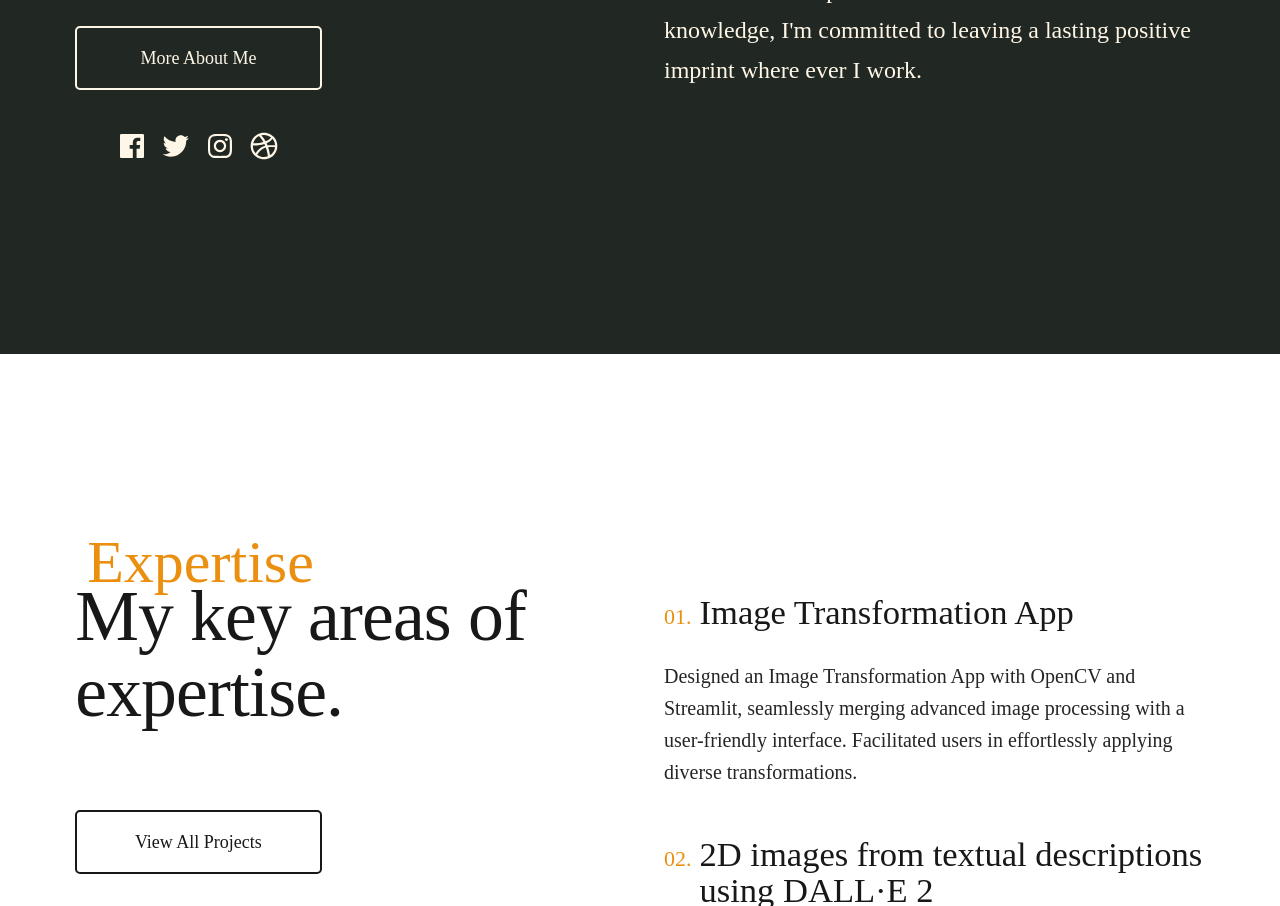
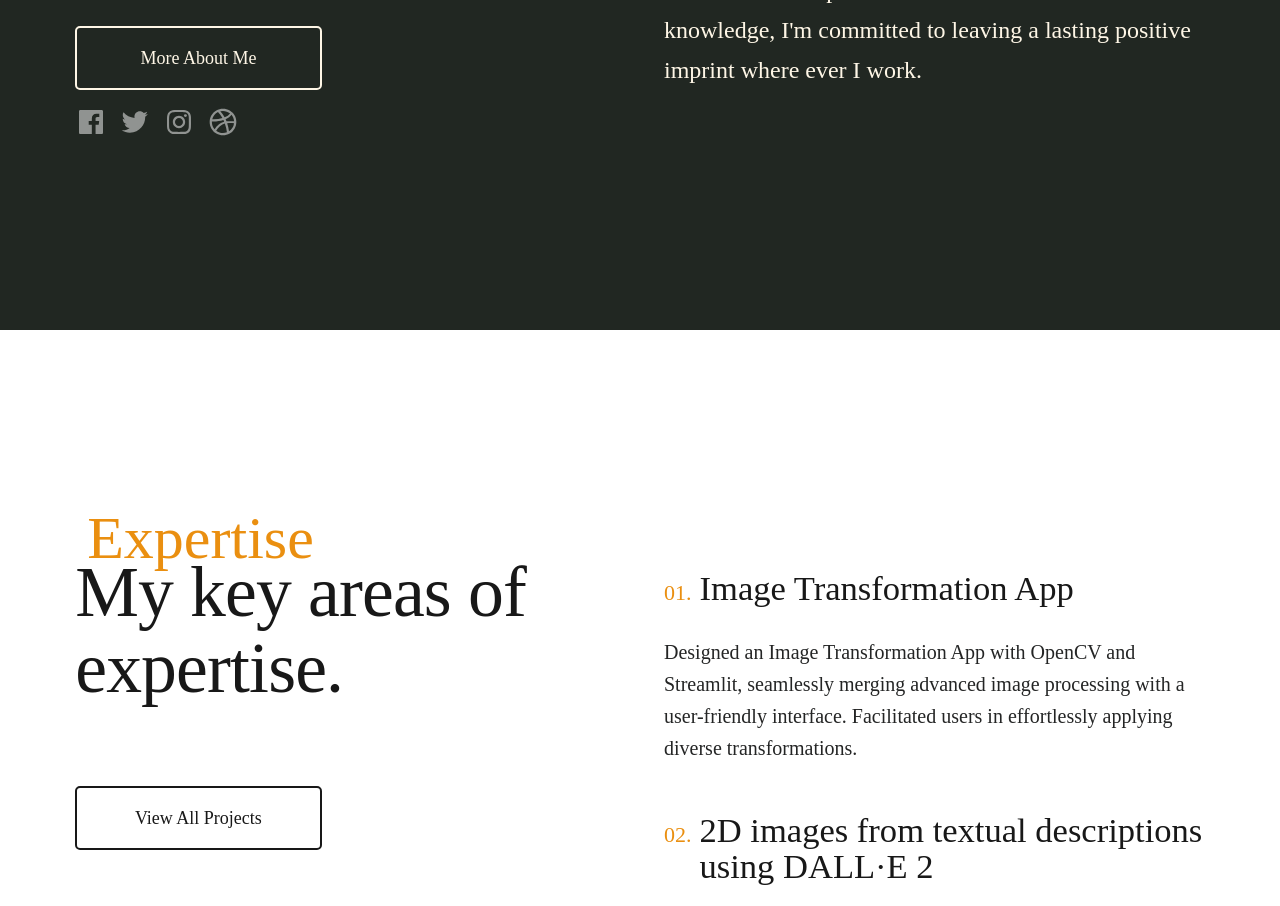
Before and after one commit to Pratiks-Patil/Pratik-s-Portfolio, a plain HTML site: page index.html in a window 1280 px wide. Shown: the part 1318-2224 px from the top of the page. Drawn offline with Linux system fonts and the light colour scheme.

Commit message:
Add files via upload

```diff
--- a/index.html
+++ b/index.html
@@ -155,7 +155,6 @@
                         <div class="s-about__content-btn grid-section-split__bottom">
                             <a href="about.html" class="btn btn--stroke u-fullwidth">More About Me</a>
 
-                            <ul class="s-about__social social-list">
                             <ul class="s-footer__social social-list">
                                 <li>
                                     <a href="https://www.facebook.com/profile.php?id=100015292119466">
```
Lines whose indentation alone changed are shown as unchanged.
